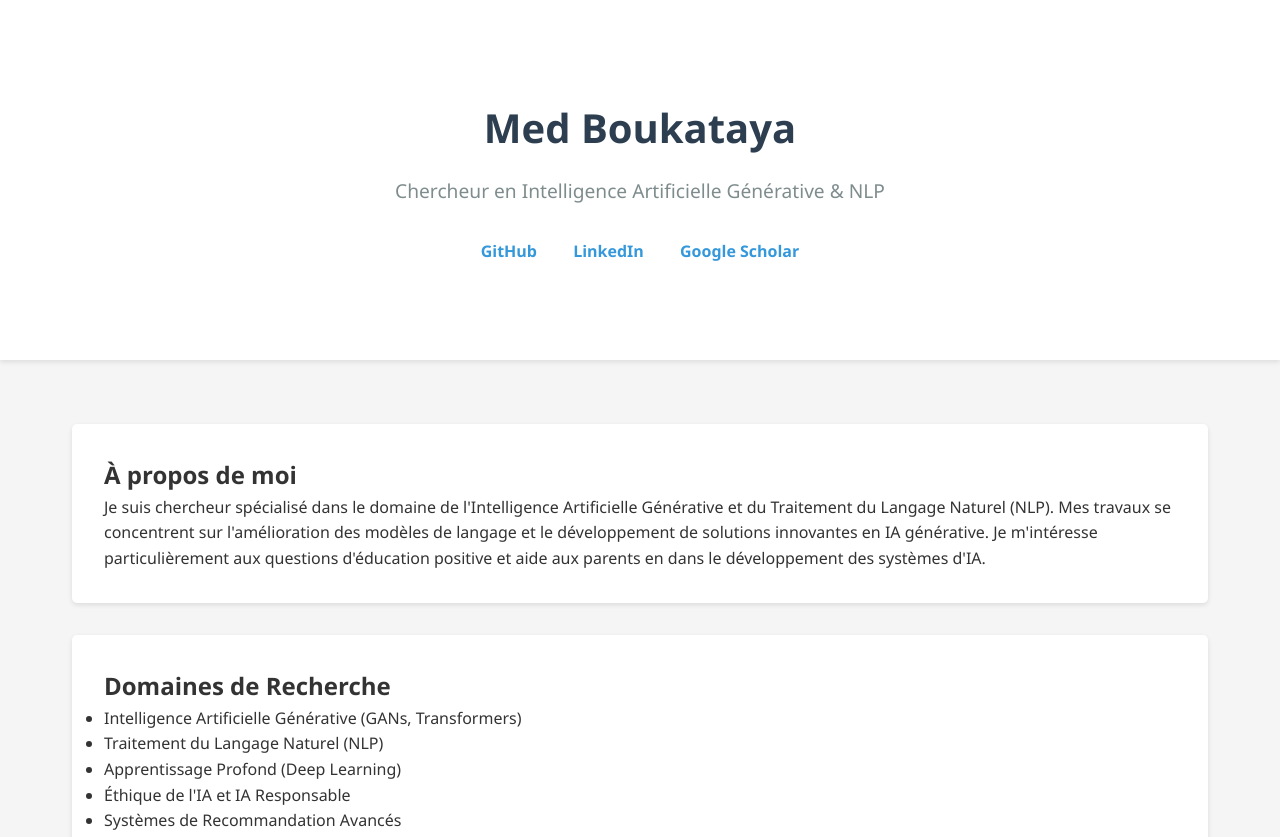
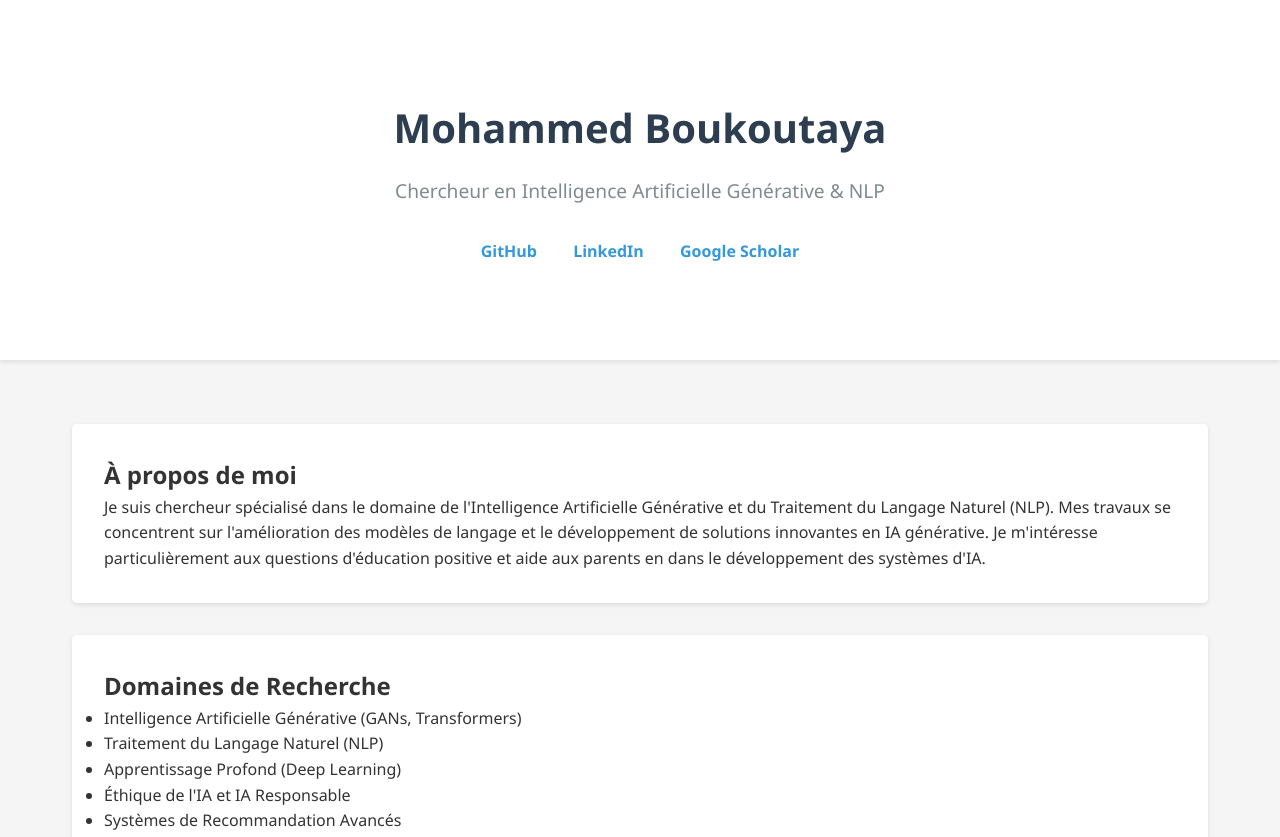
Before and after one commit to medboukataya/medboukataya.github.io, a plain HTML site: page index.html in a window 1280 px wide. Shown: the top 837 px of the page. Drawn offline with Linux system fonts and the light colour scheme.

Commit message:
Update index.html

```diff
--- a/index.html
+++ b/index.html
@@ -71,7 +71,7 @@
 <body>
     <header>
         <div class="container">
-            <h1>Med Boukataya</h1>
+            <h1>Mohammed Boukoutaya</h1>
             <p class="subtitle">Chercheur en Intelligence Artificielle Générative & NLP</p>
             <div class="social-links">
                 <a href="https://github.com/medboukataya" target="_blank">GitHub</a>
```
